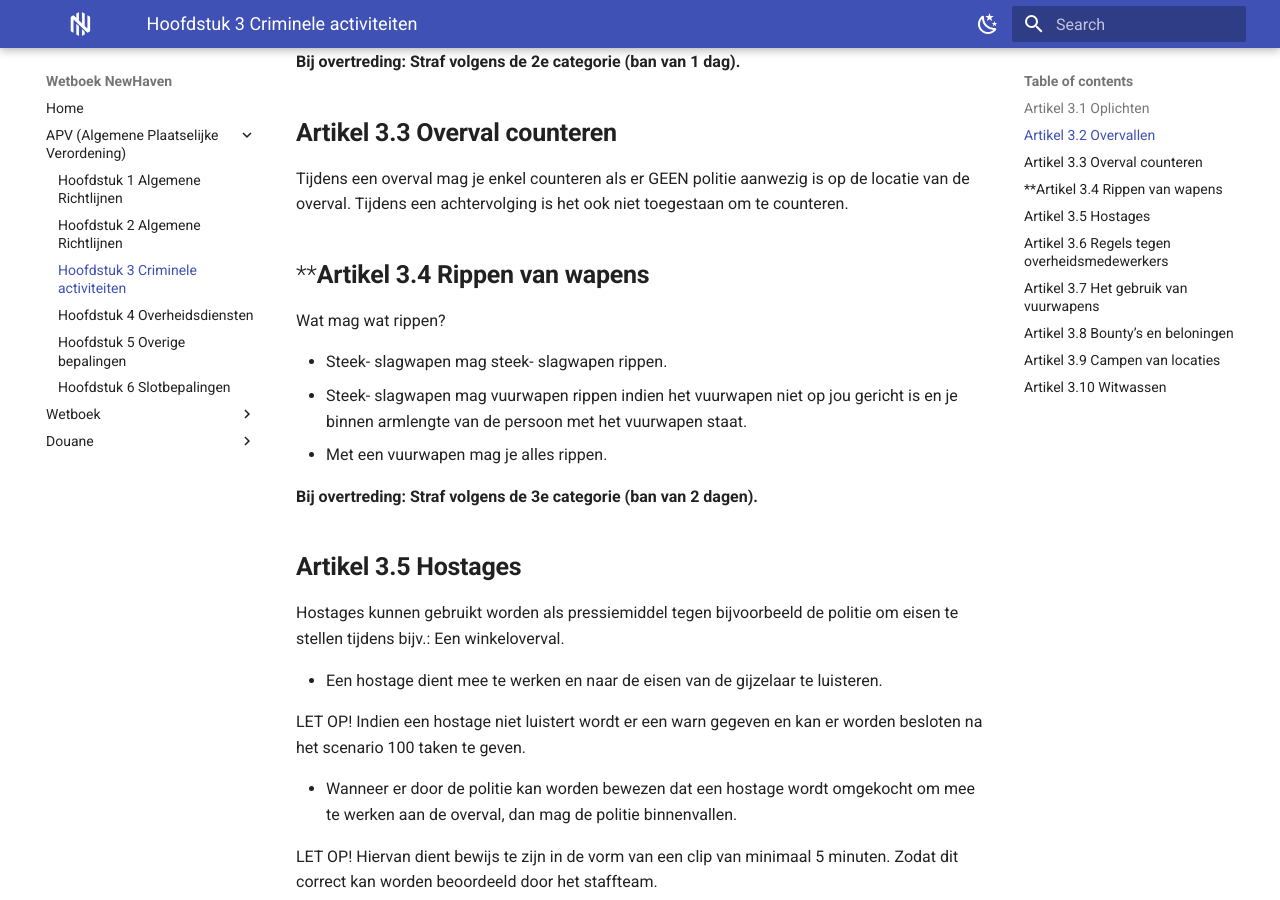
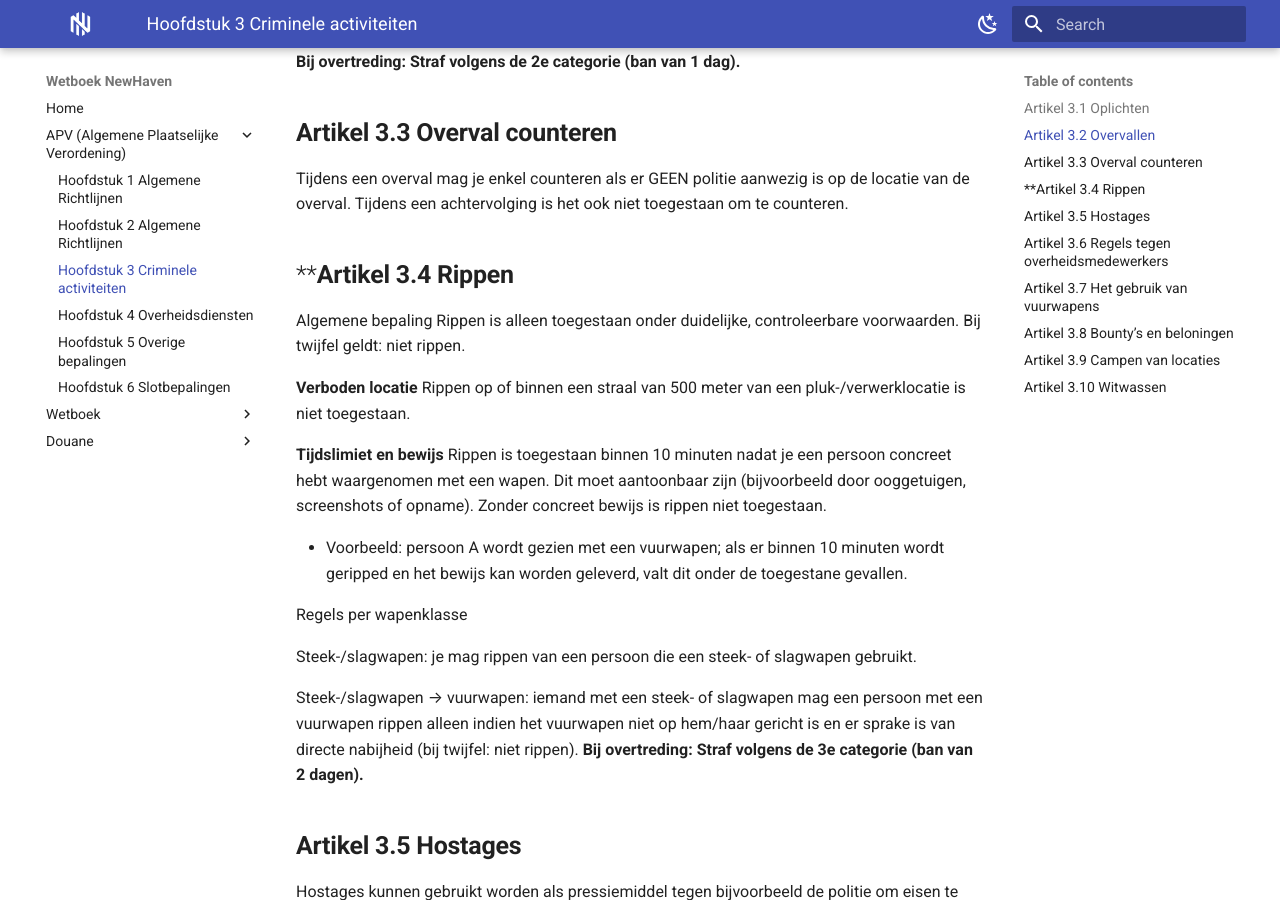
Before and after one commit to NH-Jayden/WetboekNH, an MkDocs documentation site: the page built from docs/apv3.md, in a window 1280 px wide and 900 px high, scrolled down 1957 px. Built offline with MkDocs 1.6.1 and Material for MkDocs 9.7.7, drawn with Linux system fonts in a browser that asks for light colours.

Commit message:
Update apv3.md

```diff
--- a/docs/apv3.md
+++ b/docs/apv3.md
@@ -59,14 +59,23 @@ Alleen als een burger de volgende kledingstukken draagt, mag de desbetreffende p
 Tijdens een overval mag je enkel counteren als er GEEN politie aanwezig is op de locatie van de overval. Tijdens een achtervolging is het ook niet toegestaan om te counteren.
 
 
-##  ****Artikel 3.4 Rippen van wapens**
-Wat mag wat rippen?
+##  ****Artikel 3.4 Rippen**
+Algemene bepaling
+Rippen is alleen toegestaan onder duidelijke, controleerbare voorwaarden. Bij twijfel geldt: niet rippen.
 
+**Verboden locatie**
+Rippen op of binnen een straal van 500 meter van een pluk-/verwerklocatie is niet toegestaan.
 
-- Steek- slagwapen mag steek- slagwapen rippen.
-- Steek- slagwapen mag vuurwapen rippen indien het vuurwapen niet op jou gericht is en je binnen armlengte van de persoon met het vuurwapen staat.
-- Met een vuurwapen mag je alles rippen.
+**Tijdslimiet en bewijs**
+Rippen is toegestaan binnen 10 minuten nadat je een persoon concreet hebt waargenomen met een wapen. Dit moet aantoonbaar zijn (bijvoorbeeld door ooggetuigen, screenshots of opname). Zonder concreet bewijs is rippen niet toegestaan.
 
+- Voorbeeld: persoon A wordt gezien met een vuurwapen; als er binnen 10 minuten wordt geripped en het bewijs kan worden geleverd, valt dit onder de toegestane gevallen.
+
+Regels per wapenklasse
+
+Steek-/slagwapen: je mag rippen van een persoon die een steek- of slagwapen gebruikt.
+
+Steek-/slagwapen → vuurwapen: iemand met een steek- of slagwapen mag een persoon met een vuurwapen rippen alleen indien het vuurwapen niet op hem/haar gericht is en er sprake is van directe nabijheid (bij twijfel: niet rippen).
 **Bij overtreding: Straf volgens de 3e categorie (ban van 2 dagen).**
 
 ## **Artikel 3.5 Hostages**
```
